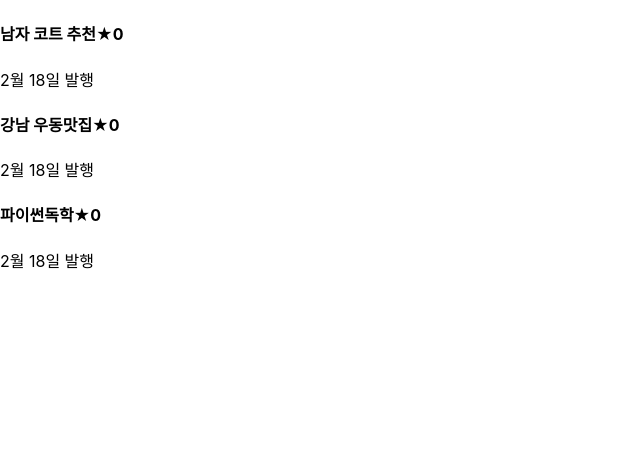
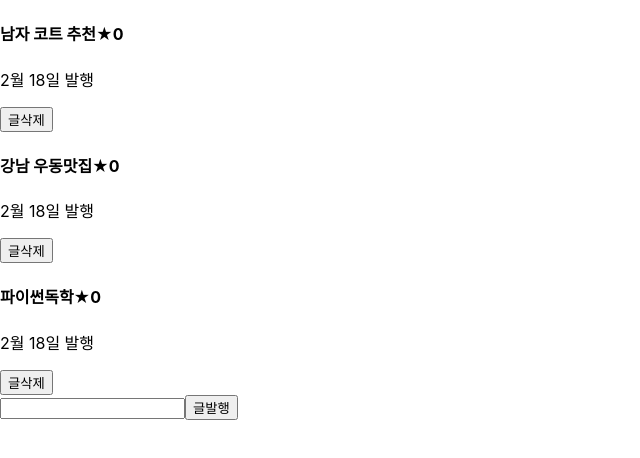
Before and after one commit to kimdaewonn/apple-react, a React (Create React App) app: page / in a window 1280 px wide. Shown: the top 458 px of the page, without its empty margins (0-640 px from the left). Built offline with nearby package versions, Linux system fonts and the light colour scheme.

Commit message:
배열 글 추가, 삭제

```diff
--- a/src/App.js
+++ b/src/App.js
@@ -10,6 +10,7 @@
     ]);
     let [따봉, 따봉변경] = useState([0, 0, 0]);
     let [modal, setModal] = useState(false);
+    let [입력값, 입력값변경] = useState("");
 
     return (
         <>
@@ -35,6 +36,15 @@
                             </h4>
 
                             <p>2월 18일 발행</p>
+                            <button
+                                onClick={() => {
+                                    let copy = [...글제목];
+                                    copy.splice(i, 1);
+                                    글제목변경(copy);
+                                }}
+                            >
+                                글삭제
+                            </button>
                         </div>
                     );
                 })}
@@ -44,6 +54,20 @@
                     <Modal 글제목={글제목} title={title} />
                 ) : null}
             </div>
+            <input
+                onChange={(e) => {
+                    입력값변경(e.target.value);
+                }}
+            />
+            <button
+                onClick={() => {
+                    let copy = [...글제목];
+                    copy.unshift(입력값);
+                    글제목변경(copy);
+                }}
+            >
+                글발행
+            </button>
         </>
     );
 }
@@ -54,7 +78,6 @@
             <h4>{props.글제목[props.title]}</h4>
             <p>날짜</p>
             <p>상세내용</p>
-            <button>글수정</button>
         </div>
     );
 }
```
